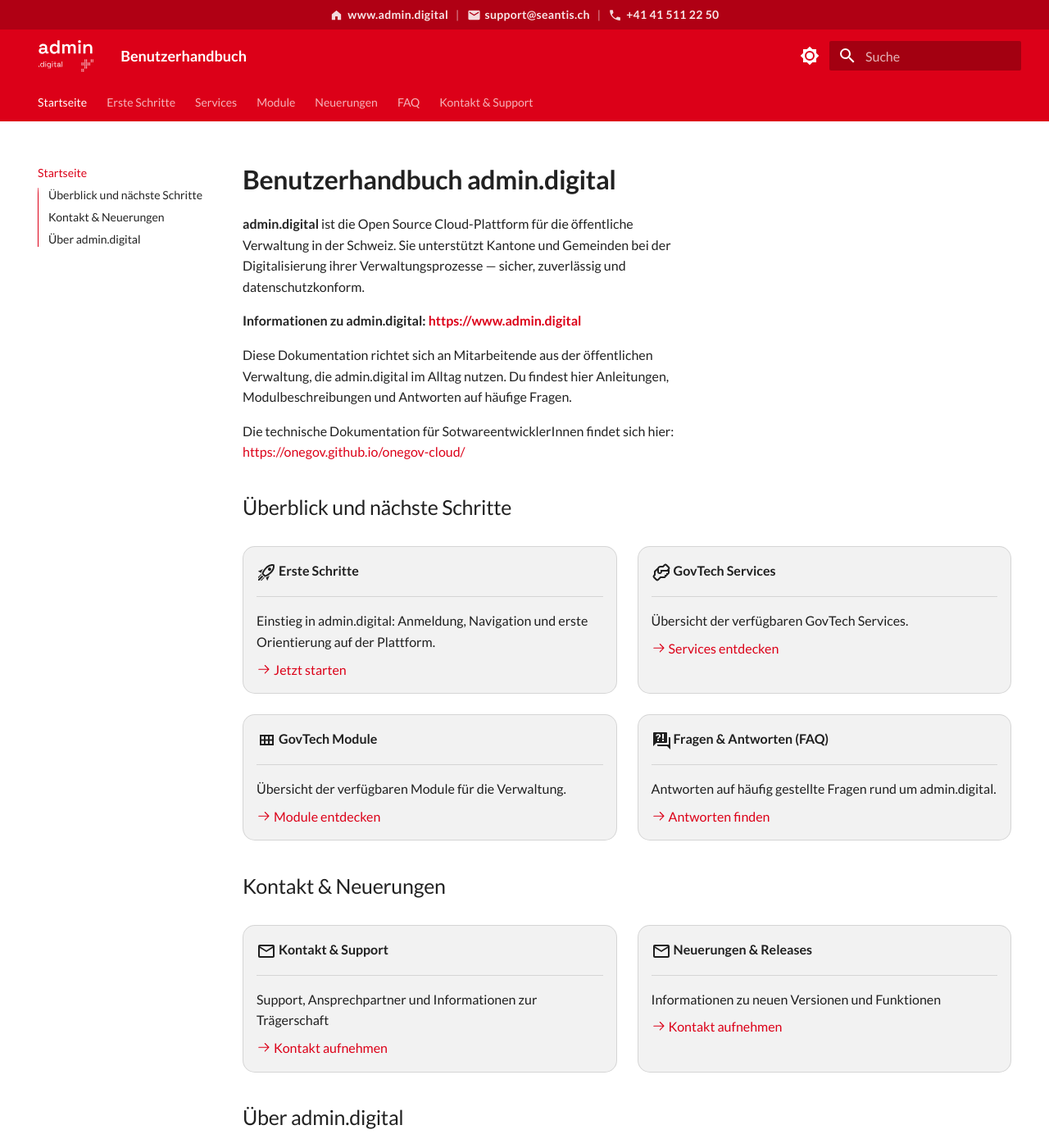
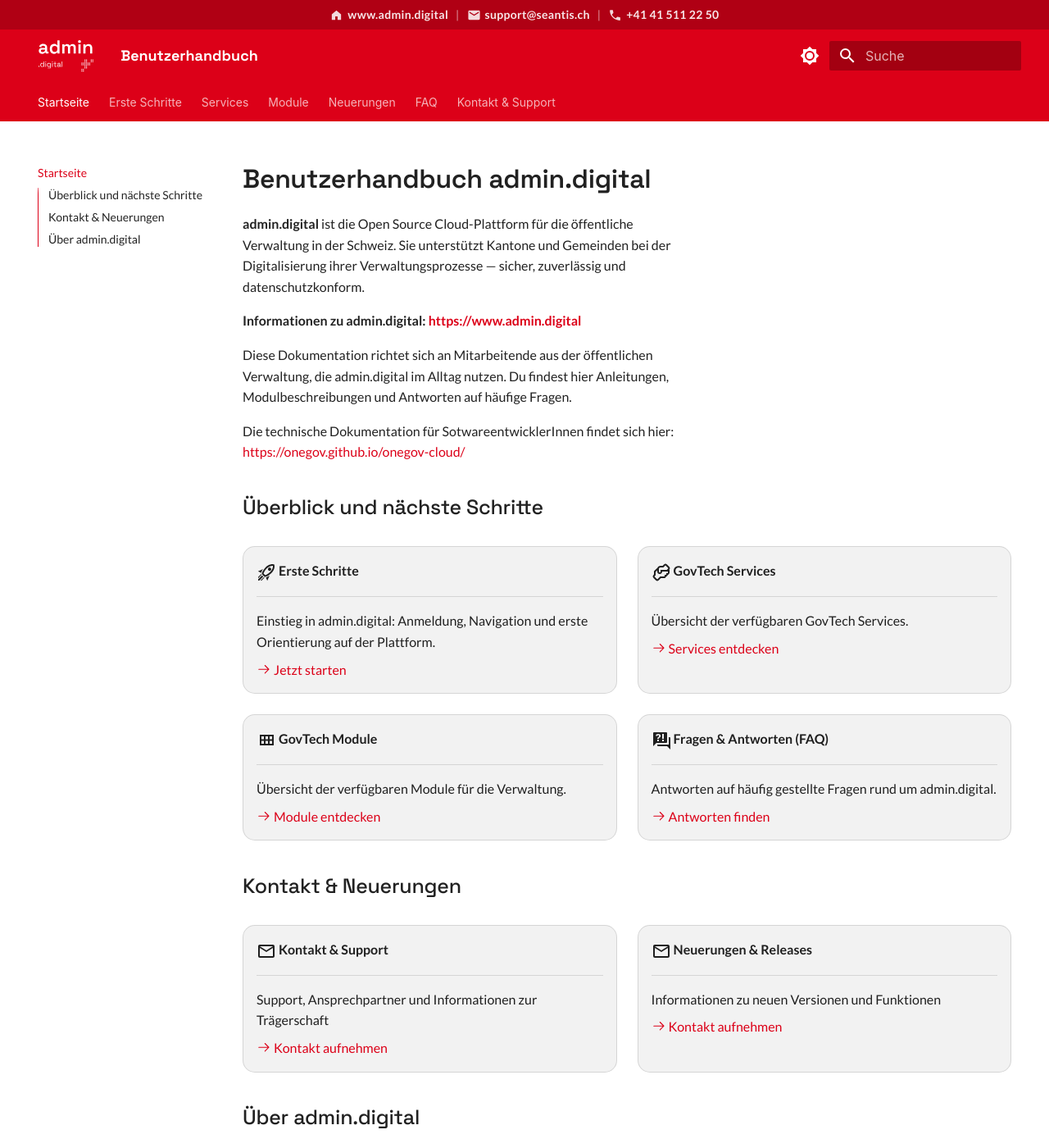
Before and after one commit to seantis/docs-admin-digital, an MkDocs documentation site: the page built from content/index.md, in a window 1280 px wide and 1400 px high. Shown: the whole window at 82% size. Built offline with MkDocs 1.6.1 and Material for MkDocs 9.7.7, drawn with Linux system fonts in a browser that asks for light colours.

Commit message:
Adds fonts

```diff
--- a/content/stylesheets/extra.css
+++ b/content/stylesheets/extra.css
@@ -1,6 +1,64 @@
+@font-face {
+    font-family: 'Lato';
+    src: url('../assets/fonts/Lato-Regular.ttf') format('truetype');
+    font-weight: 400;
+    font-style: normal;
+    font-display: swap;
+}
+
+@font-face {
+    font-family: 'Lato';
+    src: url('../assets/fonts/Lato-Bold.ttf') format('truetype');
+    font-weight: 700;
+    font-style: normal;
+    font-display: swap;
+}
+
+@font-face {
+    font-family: 'Space Grotesk';
+    src: url('../assets/fonts/SpaceGrotesk-Medium.ttf') format('truetype');
+    font-weight: 500;
+    font-style: normal;
+    font-display: swap;
+}
+
+@font-face {
+    font-family: 'Space Grotesk';
+    src: url('../assets/fonts/SpaceGrotesk-SemiBold.ttf') format('truetype');
+    font-weight: 600;
+    font-style: normal;
+    font-display: swap;
+}
+
+@font-face {
+    font-family: 'Space Grotesk';
+    src: url('../assets/fonts/SpaceGrotesk-Bold.ttf') format('truetype');
+    font-weight: 700;
+    font-style: normal;
+    font-display: swap;
+}
+
+.md-typeset,
+.md-content,
+.md-header,
+.md-nav,
+.md-footer {
+    font-family: 'Lato', sans-serif;
+}
+
 /* --------------------------------------------------------------------------
    Header announcement bar – link to www.admin.digital
    -------------------------------------------------------------------------- */
+
+.md-content article h1,
+.md-content article h2,
+.md-content article h3,
+.md-content article h4,
+.md-content article h5,
+.md-content article h6,
+.md-header__title {
+    font-family: 'Space Grotesk', 'Lato', sans-serif;
+}
 
 .md-banner {
     background-color: var(--md-primary-fg-color--dark);
--- a/mkdocs.yml
+++ b/mkdocs.yml
@@ -9,9 +9,7 @@
   logo: img/logo.svg
   favicon: img/favicon.svg
   custom_dir: overrides
-  font:
-    text: Lato
-    code: Source Code Pro
+  font: false
   palette:
     - scheme: default
       primary: custom
```
Also changed, not shown: content/assets/fonts/README.md (added, +12 -0 lines), content/assets/fonts/Lato-Black.ttf (added), content/assets/fonts/Lato-BlackItalic.ttf (added), content/assets/fonts/Lato-Bold.ttf (added), content/assets/fonts/Lato-BoldItalic.ttf (added), content/assets/fonts/Lato-Italic.ttf (added), content/assets/fonts/Lato-Light.ttf (added), content/assets/fonts/Lato-LightItalic.ttf (added), content/assets/fonts/Lato-Regular.ttf (added), content/assets/fonts/Lato-Thin.ttf (added), content/assets/fonts/Lato-ThinItalic.ttf (added), content/assets/fonts/SpaceGrotesk-Bold.ttf (added), content/assets/fonts/SpaceGrotesk-Light.ttf (added), content/assets/fonts/SpaceGrotesk-Medium.ttf (added), 2 more files.
